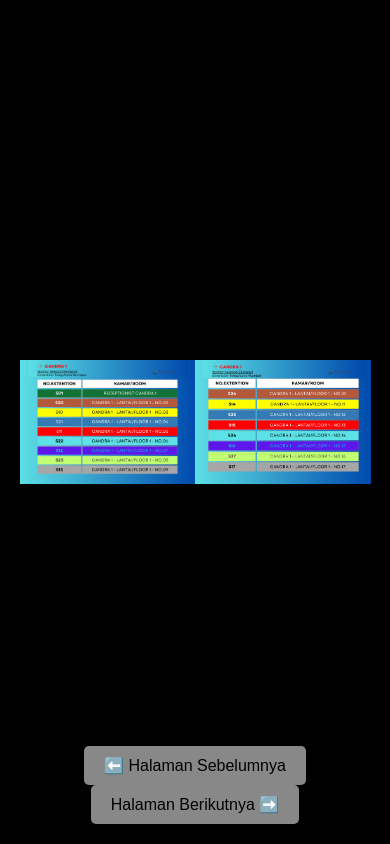
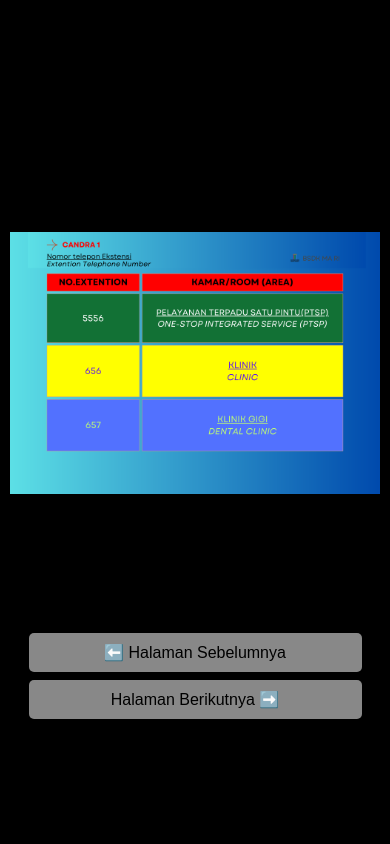
Before and after one commit to viyatadhika/noext, a plain HTML site: page index.html in a window 390 px wide. Both pictures are taken after a click on the button "Halaman Berikutnya ➡️". Drawn offline with Linux system fonts and the light colour scheme.

Commit message:
Update index.html

```diff
--- a/index.html
+++ b/index.html
@@ -12,85 +12,39 @@
     body {
       margin: 0;
       background-color: #000;
-      overflow: hidden;
       font-family: sans-serif;
     }
 
     #flipbook {
       display: flex;
-      width: 100vw;
-      height: 100vh;
-      perspective: 2000px;
+      flex-direction: column;
+      align-items: center;
       justify-content: center;
-      align-items: center;
-      position: relative;
-    }
-
-    .book {
-      position: relative;
-      width: 90vw;
-      height: 90vh;
-      display: flex;
-      box-shadow: 0 0 40px rgba(0, 0, 0, 0.5);
+      padding: 10px;
+      min-height: 100vh;
     }
 
     .page {
-      width: 50%;
-      height: 100%;
+      width: 100%;
+      max-width: 600px;
+      aspect-ratio: 3 / 4;
       background-repeat: no-repeat;
       background-position: center;
       background-size: contain;
-      transition: transform 1s ease;
-      backface-visibility: hidden;
-    }
-
-    .left {
-      transform-origin: right;
-      z-index: 1;
-    }
-
-    .right {
-      transform-origin: left;
-      z-index: 2;
-    }
-
-    .flipping .right {
-      animation: flipRight 1s forwards;
-    }
-
-    .flippingBack .right {
-      animation: flipBackRight 1s forwards;
-    }
-
-    @keyframes flipRight {
-      from {
-        transform: rotateY(0deg);
-      }
-      to {
-        transform: rotateY(-180deg);
-      }
-    }
-
-    @keyframes flipBackRight {
-      from {
-        transform: rotateY(-180deg);
-      }
-      to {
-        transform: rotateY(0deg);
-      }
+      margin: 0 auto;
+      transition: background-image 0.5s ease;
     }
 
     .controls {
-      position: absolute;
-      bottom: 20px;
-      width: 100%;
+      margin-top: 15px;
       text-align: center;
       z-index: 10;
+      width: 100%;
     }
 
     button {
-      padding: 10px 20px;
-      margin: 0 10px;
+      padding: 10px 18px;
+      margin: 5px;
       font-size: 16px;
       border: none;
       background: #ffffff88;
@@ -102,74 +56,61 @@
     button:hover {
       background: #ffffffcc;
     }
+
+    @media (max-width: 768px) {
+      .page {
+        max-width: 100%;
+        aspect-ratio: 3 / 4;
+      }
+
+      button {
+        width: 90%;
+        margin: 8px auto;
+        display: block;
+      }
+    }
   </style>
 </head>
 <body>
 
 <div id="flipbook">
-  <div class="book" id="book">
-    <div class="page left" id="leftPage"></div>
-    <div class="page right" id="rightPage"></div>
-  </div>
-</div>
+  <div class="page" id="singlePage"></div>
 
   <div class="controls">
     <button onclick="prevPage()">⬅️ Halaman Sebelumnya</button>
     <button onclick="nextPage()">Halaman Berikutnya ➡️</button>
+  </div>
 </div>
 
 <audio id="flip-sound" src="https://www.soundjay.com/misc/sounds/page-flip-4.mp3" preload="auto"></audio>
 
 <script>
   const totalPages = 30;
-  const pages = [];
   let currentIndex = 0;
-
-  const leftPage = document.getElementById('leftPage');
-  const rightPage = document.getElementById('rightPage');
-  const book = document.getElementById('book');
+  const singlePage = document.getElementById('singlePage');
   const flipSound = document.getElementById('flip-sound');
 
-  // Generate page pairs
-  for (let i = 1; i <= totalPages; i += 2) {
-    //pages.push([`mahkamah_agung_corporate/${i}.png`, `mahkamah_agung_corporate/${i + 1}.png`]);
-	pages.push([`${i}.png`, `${i + 1}.png`]);
-  }
-
   function renderPage(index) {
-    if (index < 0 || index >= pages.length) return;
-    const [leftImg, rightImg] = pages[index];
-    leftPage.style.backgroundImage = `url('${leftImg}')`;
-    rightPage.style.backgroundImage = `url('${rightImg}')`;
+    if (index < 0 || index >= totalPages) return;
+    singlePage.style.backgroundImage = `url('${index + 1}.png')`;
   }
 
   function nextPage() {
-    if (currentIndex < pages.length - 1) {
-      book.classList.remove('flippingBack');
-      book.classList.add('flipping');
-      setTimeout(() => {
+    if (currentIndex < totalPages - 1) {
       currentIndex++;
       renderPage(currentIndex);
-        book.classList.remove('flipping');
-      }, 1000);
       flipSound.play();
     }
   }
 
   function prevPage() {
     if (currentIndex > 0) {
-      book.classList.remove('flipping');
-      book.classList.add('flippingBack');
-      setTimeout(() => {
       currentIndex--;
       renderPage(currentIndex);
-        book.classList.remove('flippingBack');
-      }, 1000);
       flipSound.play();
     }
   }
 
-  // Initial render
   renderPage(currentIndex);
 </script>
 
```
Lines whose indentation alone changed are shown as unchanged.
